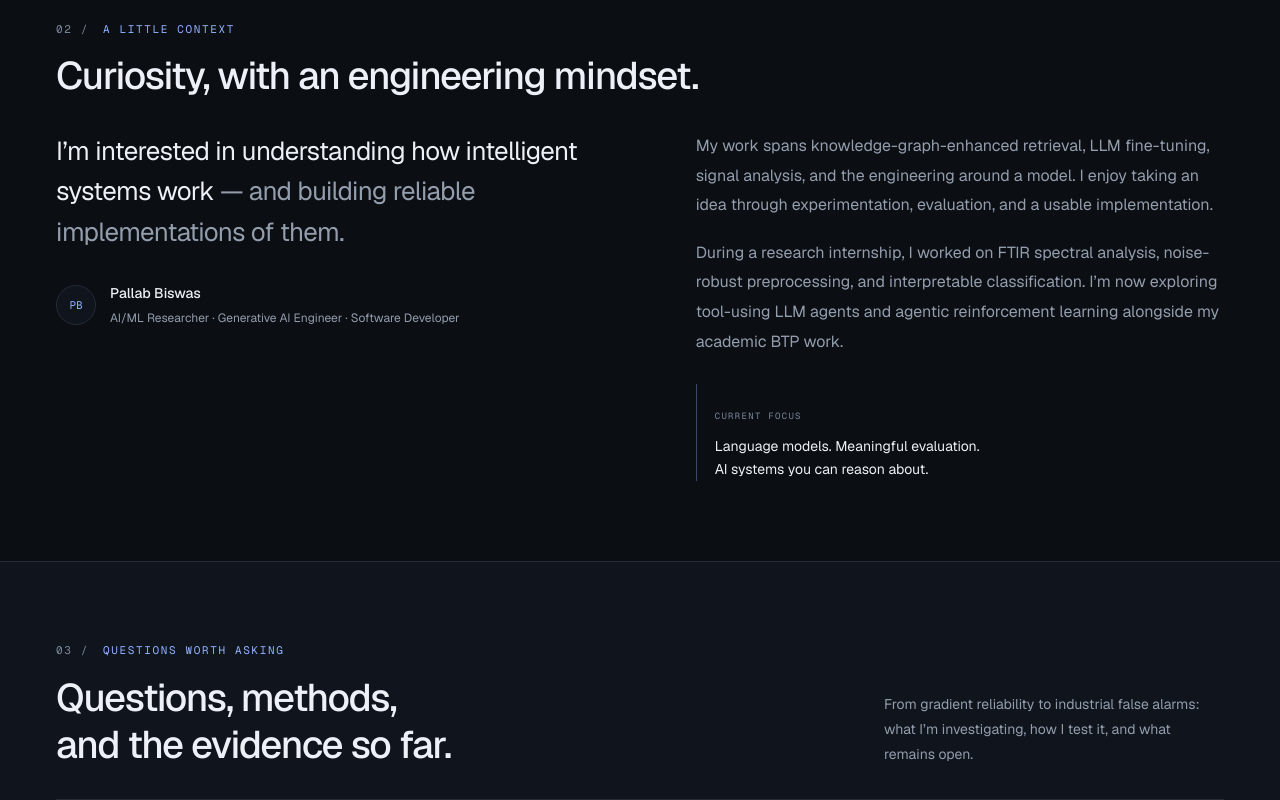
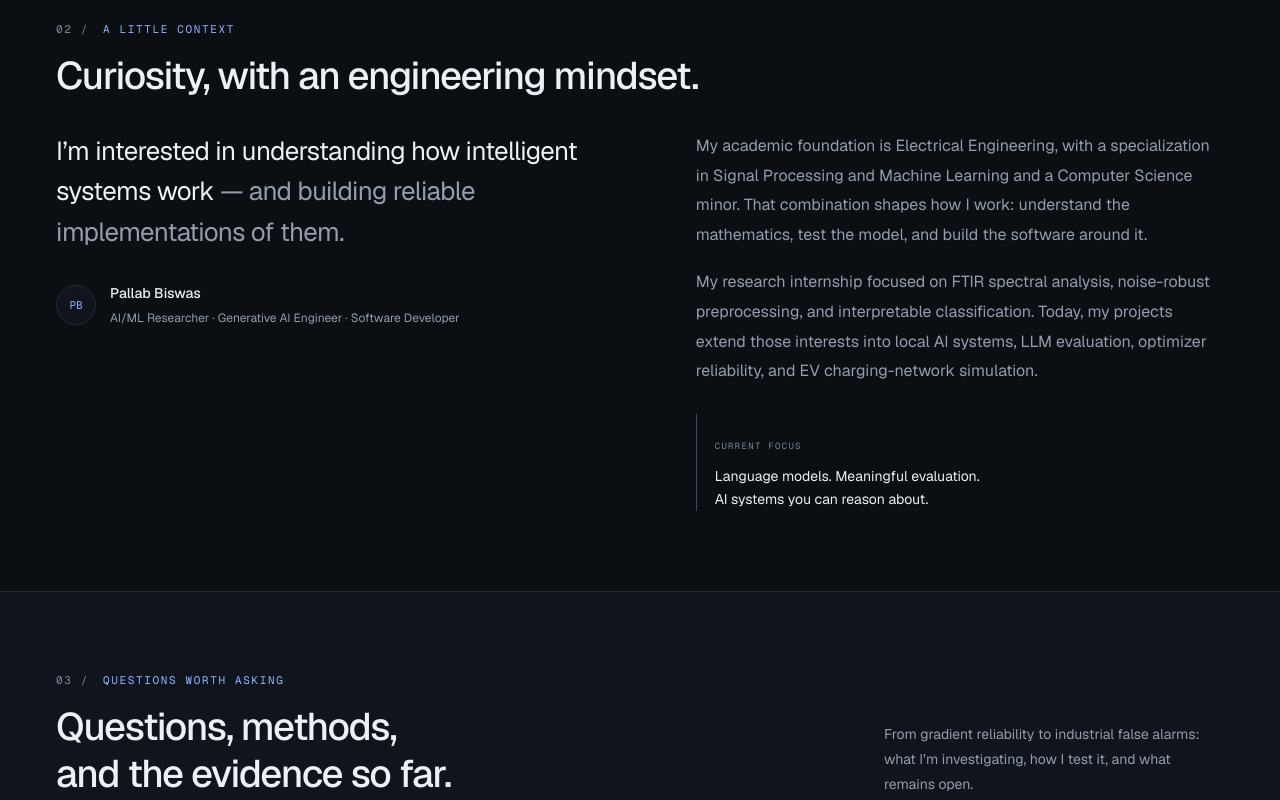
Before and after one commit to PallabBiswas3/Portfolio, a Next.js app: page / in a window 1280 px wide. Shown: the part 4880-5680 px from the top of the page. Built offline with nearby package versions, Linux system fonts and the light colour scheme; no server answers.

Commit message:
Enrich education, credentials, and experience with public profile details

```diff
--- a/src/app/page.tsx
+++ b/src/app/page.tsx
@@ -49,7 +49,7 @@ export default function Home() {
 
     <section id="about" className="section container"><Reveal>
       <SectionHeading number="02" label="A LITTLE CONTEXT" title="Curiosity, with an engineering mindset." />
-      <div className="about-grid"><div className="about-lead"><p>I’m interested in understanding how intelligent systems work<span className="muted"> — and building reliable implementations of them.</span></p><div className="identity-line"><span className="mini-monogram">PB</span><div><strong>Pallab Biswas</strong><span>AI/ML Researcher · Generative AI Engineer · Software Developer</span></div></div></div><div className="about-detail"><p>My work spans knowledge-graph-enhanced retrieval, LLM fine-tuning, signal analysis, and the engineering around a model. I enjoy taking an idea through experimentation, evaluation, and a usable implementation.</p><p>During a research internship, I worked on FTIR spectral analysis, noise-robust preprocessing, and interpretable classification. I’m now exploring tool-using LLM agents and agentic reinforcement learning alongside my academic BTP work.</p><div className="about-focus"><span>CURRENT FOCUS</span><p>Language models. Meaningful evaluation.<br />AI systems you can reason about.</p></div></div></div>
+      <div className="about-grid"><div className="about-lead"><p>I’m interested in understanding how intelligent systems work<span className="muted"> — and building reliable implementations of them.</span></p><div className="identity-line"><span className="mini-monogram">PB</span><div><strong>Pallab Biswas</strong><span>AI/ML Researcher · Generative AI Engineer · Software Developer</span></div></div></div><div className="about-detail"><p>My academic foundation is Electrical Engineering, with a specialization in Signal Processing and Machine Learning and a Computer Science minor. That combination shapes how I work: understand the mathematics, test the model, and build the software around it.</p><p>My research internship focused on FTIR spectral analysis, noise-robust preprocessing, and interpretable classification. Today, my projects extend those interests into local AI systems, LLM evaluation, optimizer reliability, and EV charging-network simulation.</p><div className="about-focus"><span>CURRENT FOCUS</span><p>Language models. Meaningful evaluation.<br />AI systems you can reason about.</p></div></div></div>
     </Reveal></section>
 
     <section id="research" className="section research-section"><div className="container"><Reveal>
@@ -65,8 +65,12 @@ export default function Home() {
 
     <section id="experience" className="section container"><Reveal>
       <SectionHeading number="05" label="RESEARCH, EXPERIENCE & EDUCATION" title="Learning deeply. Building deliberately." />
-      <div className="education-layout"><div className="education-label"><GraduationCap size={26} /><span>EDUCATION</span>{education.map(item => <div className="education-card" key={item.institution}><h3>{item.institution}</h3><h4>{item.degree}</h4><p>{item.specialization}</p><p>{item.detail}</p></div>)}<div className="credential-list"><span className="eyebrow">LEARNING & RECOGNITION</span>{credentials.map(item => <span key={item}>{item}</span>)}</div></div><div className="timeline">{experience.map(item => <article className="timeline-item" key={item.organization}><div className="timeline-marker" /><span className="eyebrow">{item.period}</span><h3>{item.organization}</h3><h4>{item.role}</h4><p className="timeline-detail">{item.description}</p></article>)}</div></div>
+      <div className="education-layout"><div className="education-label"><GraduationCap size={26} /><span>EDUCATION</span>{education.map(item => <div className="education-card" key={item.institution}><h3>{item.institution}</h3><h4>{item.degree}</h4><p>{item.specialization}</p><p>{item.detail}</p></div>)}<div className="education-focus"><span className="eyebrow">ACADEMIC FOUNDATION</span><p>Electrical Engineering → Signal Processing & Machine Learning → AI systems</p></div></div><div className="timeline">{experience.map(item => <article className="timeline-item" key={item.organization}><div className="timeline-marker" /><span className="eyebrow">{item.period}</span><h3>{item.organization}</h3><h4>{item.role}</h4><p className="timeline-detail">{item.description}</p>{item.highlights && <ul className="experience-highlights">{item.highlights.map(point => <li key={point}>{point}</li>)}</ul>}{item.workUrl && <TextLink href={item.workUrl}>{item.workLabel}</TextLink>}</article>)}</div></div>
       <div className="community-list"><span className="eyebrow">BEYOND THE CODE</span>{community.map(item => <div key={item.organization}><strong>{item.organization}</strong><span>{item.role}</span><small>{item.period}</small></div>)}</div>
+      <section className="credentials-section" aria-labelledby="credentials-heading">
+        <div className="credentials-heading"><div><span className="eyebrow">CONTINUING LEARNING</span><h3 id="credentials-heading">Certifications & training</h3></div><TextLink href={siteConfig.linkedin}>View LinkedIn profile</TextLink></div>
+        <div className="credentials-grid">{credentials.map(item => <article className="credential-card" key={item.name}><span className="eyebrow">{item.area}</span><h4>{item.name}</h4><p>{item.issuer}</p><span className="credential-date">Issued <time dateTime={item.dateTime}>{item.issued}</time></span></article>)}</div>
+      </section>
     </Reveal></section>
 
     <section id="achievements" className="section container achievements-section"><Reveal>
--- a/src/app/portfolio.css
+++ b/src/app/portfolio.css
@@ -179,3 +179,22 @@
   .research-evidence { padding:18px; }
   .research-page .research-detail-top { gap:12px; }
 }
+
+
+/* Education and profile-backed credentials. */
+.education-focus { margin-top:24px; padding-top:20px; border-top:1px solid var(--line); }
+.education-focus p { margin-top:10px; font-size:14px; color:var(--muted); line-height:1.8; }
+.experience-highlights { margin:16px 0; padding-left:18px; font-size:13px; line-height:1.8; color:var(--muted); }
+.experience-highlights li+li { margin-top:7px; }
+.timeline-item>.text-link { min-height:44px; margin-top:8px; }
+.credentials-section { margin-top:40px; padding-top:32px; border-top:1px solid var(--line); }
+.credentials-heading { display:flex; align-items:end; justify-content:space-between; gap:20px; margin-bottom:24px; }
+.credentials-heading h3 { font-size:24px; margin-top:10px; }
+.credentials-grid { display:grid; grid-template-columns:repeat(3,minmax(0,1fr)); gap:16px; }
+.credential-card { display:flex; flex-direction:column; padding:22px; background:var(--surface); border:1px solid var(--line); border-radius:8px; }
+.credential-card>.eyebrow { font-size:10px; letter-spacing:.7px; }
+.credential-card h4 { font-size:17px; line-height:1.5; margin:14px 0 10px; }
+.credential-card p { font-size:13px; color:var(--muted); margin-bottom:20px; }
+.credential-date { margin-top:auto; font:11px var(--font-geist-mono); color:var(--muted); }
+@media(max-width:900px) { .credentials-grid { grid-template-columns:repeat(2,minmax(0,1fr)); } }
+@media(max-width:600px) { .credentials-heading { align-items:start; flex-direction:column; }.credentials-grid { grid-template-columns:1fr; }.credential-card { padding:20px; } }
--- a/src/content/achievements.ts
+++ b/src/content/achievements.ts
@@ -1,5 +1,6 @@
 // Add verified achievements and profile links here. Unconfirmed rankings and ratings are intentionally excluded.
 export const achievements: { title: string; detail: string; url?: string }[] = [
+  { title: "JBNSTS Junior Scholar", detail: "Scholar recognition from Jagadis Bose National Science Talent Search, listed on my LinkedIn profile.", url: "https://www.linkedin.com/in/pallab-biswas-5358b028b/" },
   { title: "Published Python tooling", detail: "PBstats is available on PyPI: a reusable signal-analysis and preprocessing package.", url: "https://pypi.org/project/PBstats/" },
   { title: "ML on embedded hardware", detail: "A pure C++ autoencoder implementation for ESP32, with Python-to-firmware weight export.", url: "https://github.com/PallabBiswas3/TinyMl_Anomaly_Detection" },
 ];
--- a/src/content/experience.ts
+++ b/src/content/experience.ts
@@ -5,9 +5,10 @@ export const education = [{
   detail: "2023–2028 · B.Tech + M.Tech, with a minor in Computer Science. A foundation in mathematical methods, signals, statistical learning, and intelligent systems.",
 }];
 // Profile details supplied by Pallab in the LinkedIn PDF export, 5 November 2026.
-export const experience = [
+type Experience = { organization: string; role: string; period: string; description: string; highlights?: string[]; workUrl?: string; workLabel?: string };
+export const experience: Experience[] = [
   { organization: "Pocket FM", role: "Incoming GenAI Research Intern", period: "INCOMING · EXPECTED MAY–NOVEMBER 2027", description: "Selected for an upcoming GenAI internship, with interests in language models, NLP, and end-to-end AI systems. The role has not started; no completed work is claimed." },
-  { organization: "Department of Artificial Intelligence", role: "Research Intern", period: "MARCH–JUNE 2025", description: "Developed a region-wise FTIR spectral-analysis pipeline. Explored baseline correction, PCA, EMD, EMSC, derivatives, simulated noise, and Hilbert-transform-based Complex-OLS, with classification and SHAP-based interpretation." },
+  { organization: "Department of Artificial Intelligence", role: "Research Intern", period: "MARCH–JUNE 2025", description: "Developed a region-wise FTIR spectral-analysis pipeline. Explored baseline correction, PCA, EMD, EMSC, derivatives, simulated noise, and Hilbert-transform-based Complex-OLS, with classification and SHAP-based interpretation.", highlights: ["Spectral preprocessing: baseline correction, EMSC, and derivatives", "Noise analysis and representation methods: PCA, EMD, and Complex-OLS", "Classification and interpretation with SHAP"], workUrl: "https://github.com/PallabBiswas3/FTIR_Spectra", workLabel: "Explore related FTIR notebooks" },
   { organization: "Electrical Engineering Society", role: "Subhead", period: "OCTOBER 2024–MARCH 2026", description: "Held a student leadership role in the Electrical Engineering Society at IIT Kharagpur." },
 ];
 export const community = [
@@ -16,4 +17,12 @@ export const community = [
   { organization: "Space Technology Students’ Society", role: "Associate → Junior Executive Member", period: "2024" },
   { organization: "Pregrad", role: "AI & ML Mentorship Trainee", period: "2024" },
 ];
-export const credentials = ["JBNSTS Junior Scholar", "Summer Analytics 2024", "MATLAB Onramp"];
+// Credential names, issuers, and issue months visible on the public LinkedIn profile,
+// checked 6 November 2026. Dates below are issuance dates, not course durations.
+export const credentials = [
+  { name: "MATLAB", issuer: "MathWorks", issued: "March 2025", dateTime: "2025-03", area: "Scientific computing" },
+  { name: "MATLAB Onramp", issuer: "MathWorks", issued: "October 2024", dateTime: "2024-10", area: "Numerical computing foundations" },
+  { name: "Simulink Onramp", issuer: "MathWorks", issued: "October 2024", dateTime: "2024-10", area: "Modeling and simulation" },
+  { name: "GEOINT Professional — Remote Sensing & Imagery Analysis (CGP-R)", issuer: "Indian Institute of Remote Sensing (IIRS), ISRO", issued: "September 2024", dateTime: "2024-09", area: "Remote sensing" },
+  { name: "Summer Analytics 2024", issuer: "Consulting & Analytics Club, IIT Guwahati", issued: "April 2024", dateTime: "2024-04", area: "Analytics" },
+];
```
Also changed, not shown: 1 other file (tests, documents, lock files or other folders).
